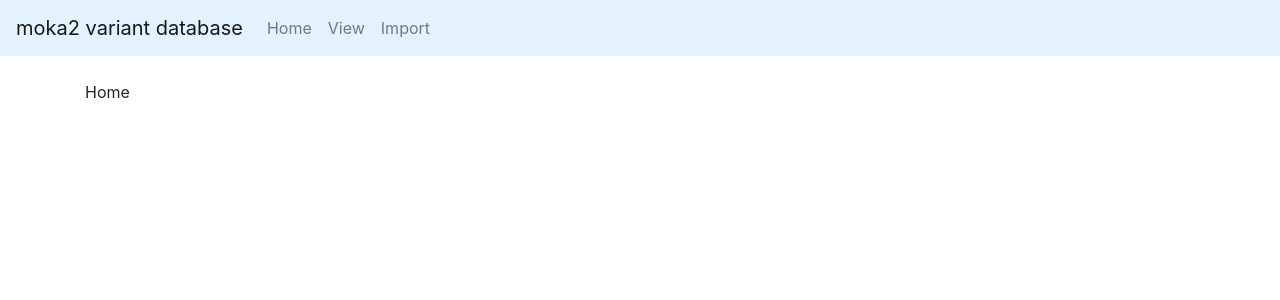
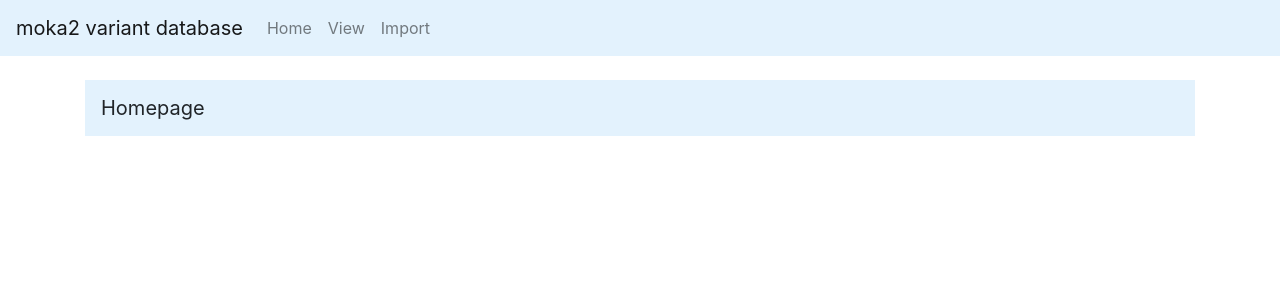
Before and after one commit to Graeme-Smith/moka2, a Django app: page / in a window 1280 px wide. Shown: the top 300 px of the page. Run offline with Django 3.2, Linux system fonts and the light colour scheme; some libraries are stand-ins or nearby versions.

Commit message:
Made home and view page titles consistent with import page

```diff
--- a/variant_db/templates/variant_db/home.html
+++ b/variant_db/templates/variant_db/home.html
@@ -1,6 +1,9 @@
 {% extends 'variant_db/base.html' %}
 {% block content %}
 
-  <p>Home</p>
+  <nav class="navbar navbar-light" style="background-color: #e3f2fd;">
+    <a class="navbar-brand">Homepage</a>
+  </nav>
+  <br>
 
 {% endblock %}
--- a/variant_db/templates/variant_db/view.html
+++ b/variant_db/templates/variant_db/view.html
@@ -1,6 +1,9 @@
 {% extends 'variant_db/base.html' %}
 {% block content %}
 
-  <p>View</p>
+  <nav class="navbar navbar-light" style="background-color: #e3f2fd;">
+    <a class="navbar-brand">View variants</a>
+  </nav>
+  <br>
 
 {% endblock %}
```
